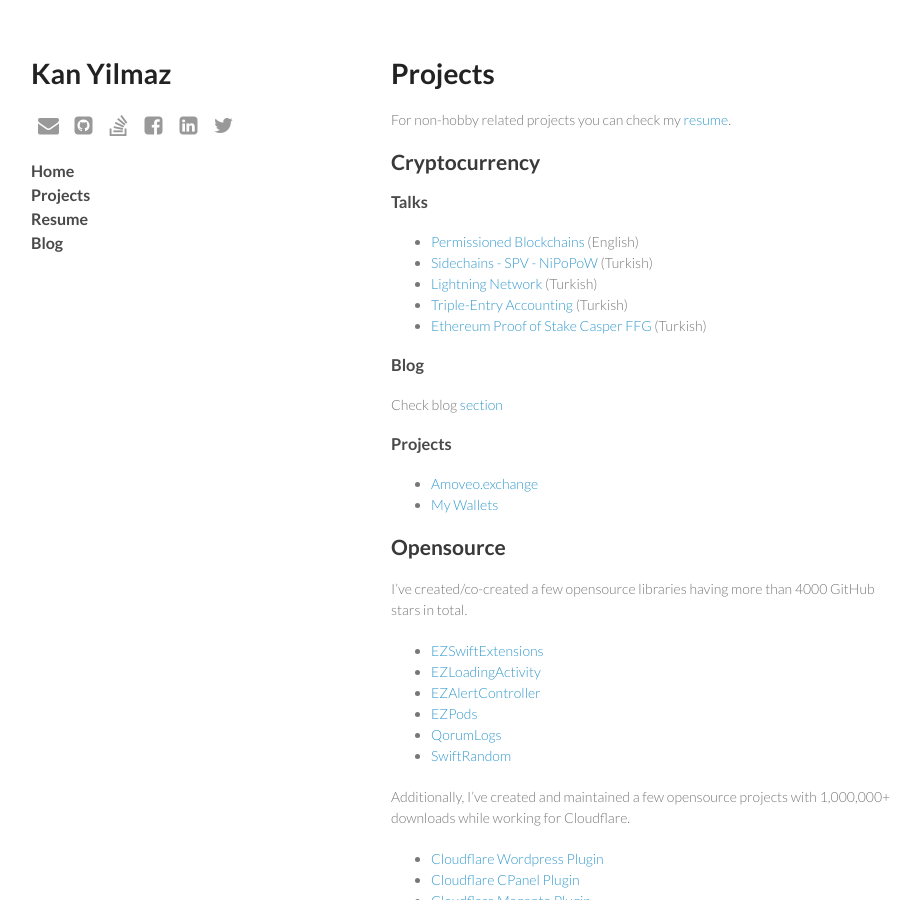
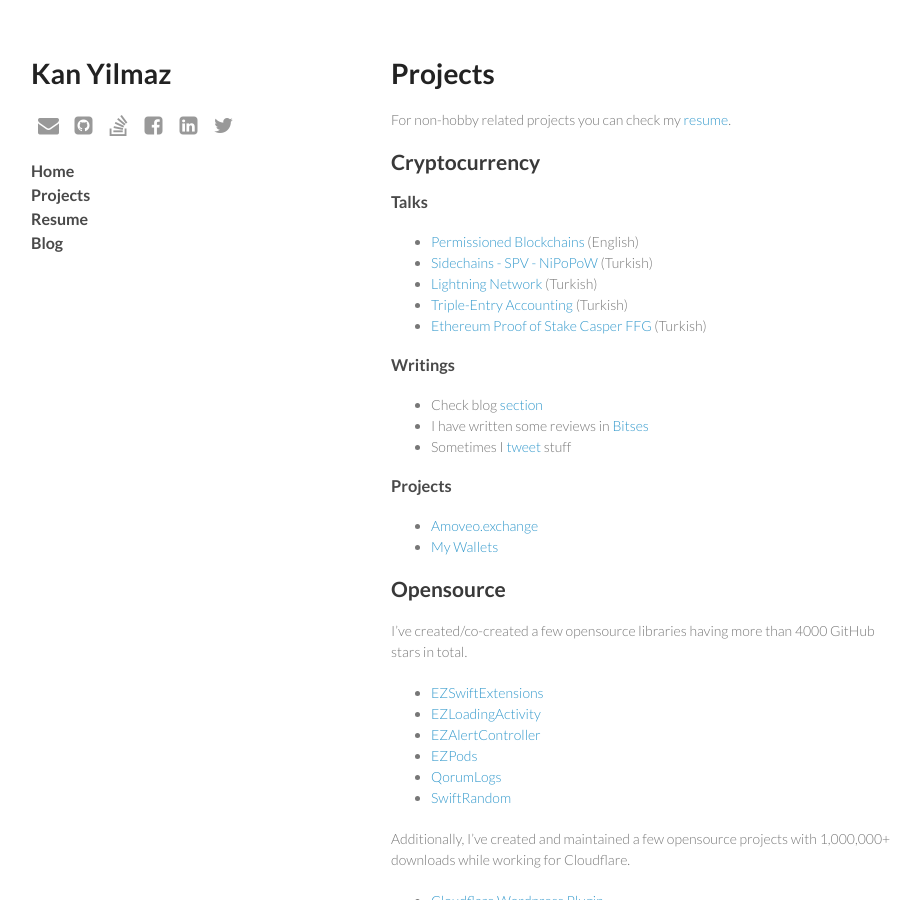
Before and after one commit to thellimist/thellimist.github.io, a Jekyll site: the page built from project/index.html, in a window 1280 px wide and 900 px high. Shown: the whole window, without its empty margins (179-1097 px from the left). Built offline with Jekyll 4.4.1, drawn with Linux system fonts in a browser that asks for light colours; nearby versions of some CDN libraries.

Commit message:
add new writings section

```diff
--- a/project/index.html
+++ b/project/index.html
@@ -17,9 +17,11 @@ For non-hobby related projects you can check my [resume](/assets/resume.pdf).
 * [Triple-Entry Accounting](https://www.youtube.com/watch?v=LszBRArHZ8A) (Turkish)
 * [Ethereum Proof of Stake Casper FFG](https://www.youtube.com/watch?v=fzD5blDJooo) (Turkish)
 
-### Blog
+### Writings
 
-Check blog [section](/blog/)
+* Check blog [section](/blog/)
+* I have written some reviews in [Bitses](https://bitses.org/)
+* Sometimes I [tweet](https://twitter.com/thellimist) stuff
 
 ### Projects
 
```
